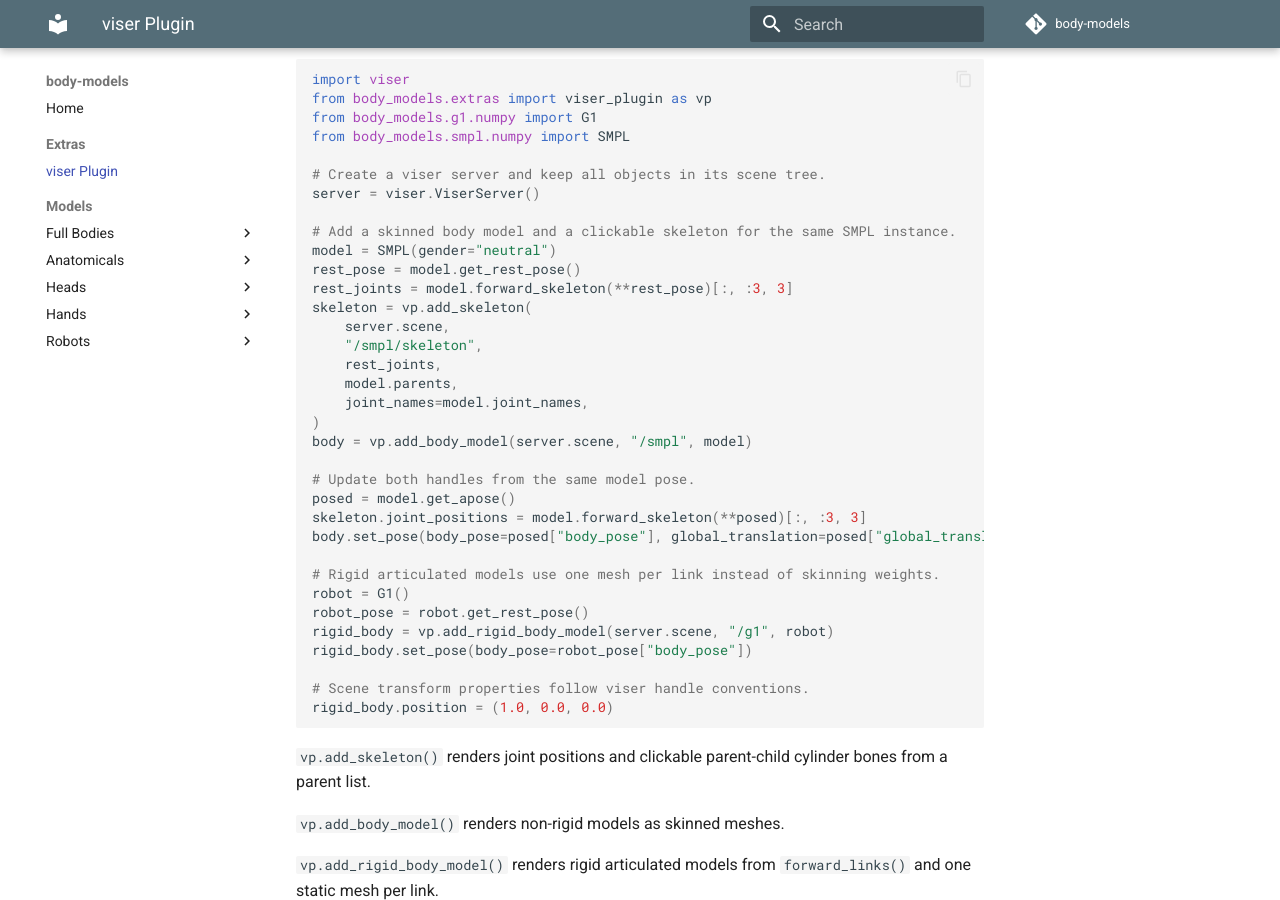
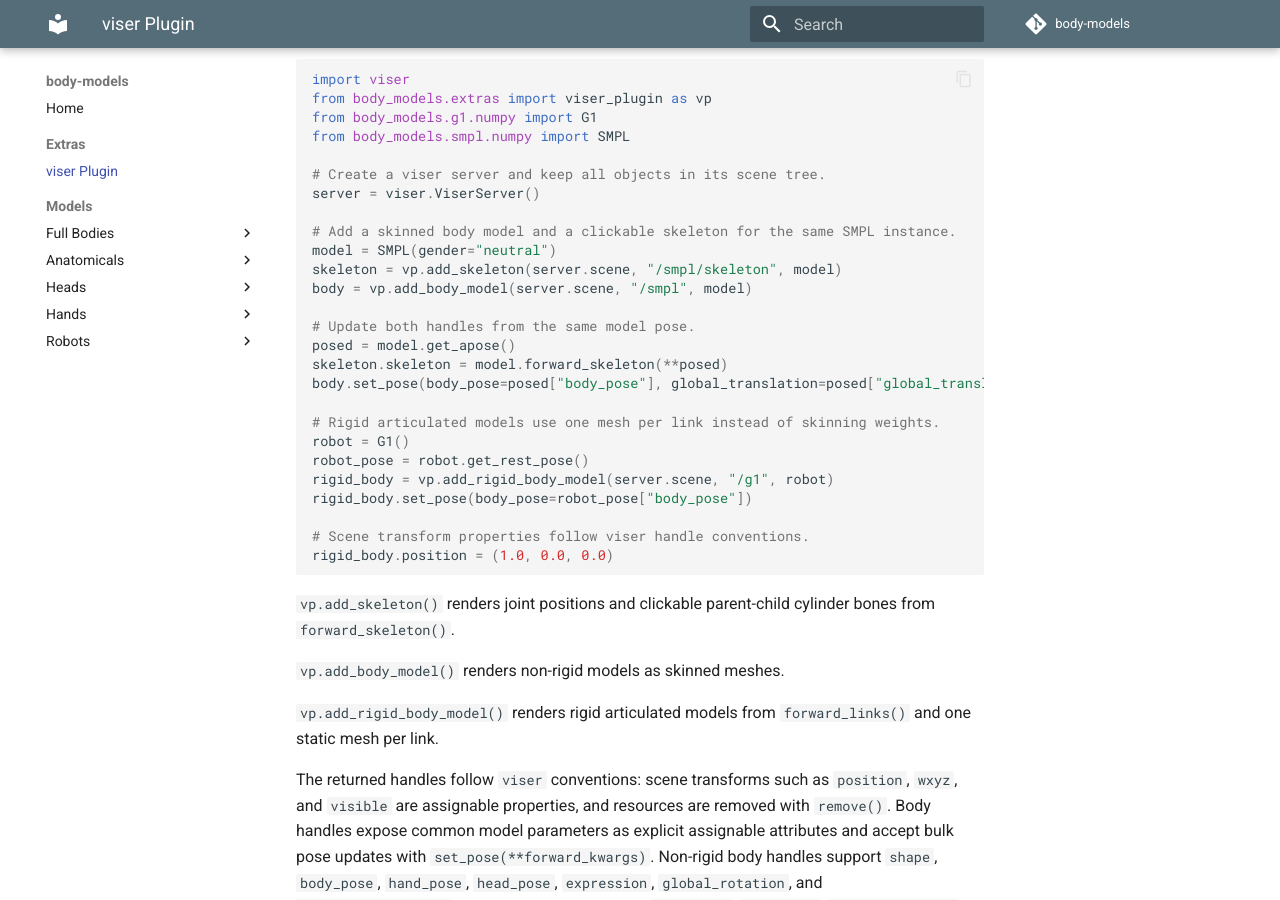
Before and after one commit to abcamiletto/body-models, an MkDocs documentation site: the page built from docs/extras/viser-plugin.md, in a window 1280 px wide and 900 px high, scrolled down 304 px. Built offline with MkDocs 1.6.1 and Material for MkDocs 9.7.7, drawn with Linux system fonts in a browser that asks for light colours; comment, search, counter and statistics services are not loaded.

````diff
--- a/docs/extras/viser-plugin.md
+++ b/docs/extras/viser-plugin.md
@@ -20,20 +20,12 @@
 
 # Add a skinned body model and a clickable skeleton for the same SMPL instance.
 model = SMPL(gender="neutral")
-rest_pose = model.get_rest_pose()
-rest_joints = model.forward_skeleton(**rest_pose)[:, :3, 3]
-skeleton = vp.add_skeleton(
-    server.scene,
-    "/smpl/skeleton",
-    rest_joints,
-    model.parents,
-    joint_names=model.joint_names,
-)
+skeleton = vp.add_skeleton(server.scene, "/smpl/skeleton", model)
 body = vp.add_body_model(server.scene, "/smpl", model)
 
 # Update both handles from the same model pose.
 posed = model.get_apose()
-skeleton.joint_positions = model.forward_skeleton(**posed)[:, :3, 3]
+skeleton.skeleton = model.forward_skeleton(**posed)
 body.set_pose(body_pose=posed["body_pose"], global_translation=posed["global_translation"])
 
 # Rigid articulated models use one mesh per link instead of skinning weights.
@@ -46,7 +38,7 @@
 rigid_body.position = (1.0, 0.0, 0.0)
 ```
 
-`vp.add_skeleton()` renders joint positions and clickable parent-child cylinder bones from a parent list.
+`vp.add_skeleton()` renders joint positions and clickable parent-child cylinder bones from `forward_skeleton()`.
 
 `vp.add_body_model()` renders non-rigid models as skinned meshes.
 
````
Also changed, not shown: 1 other file.
